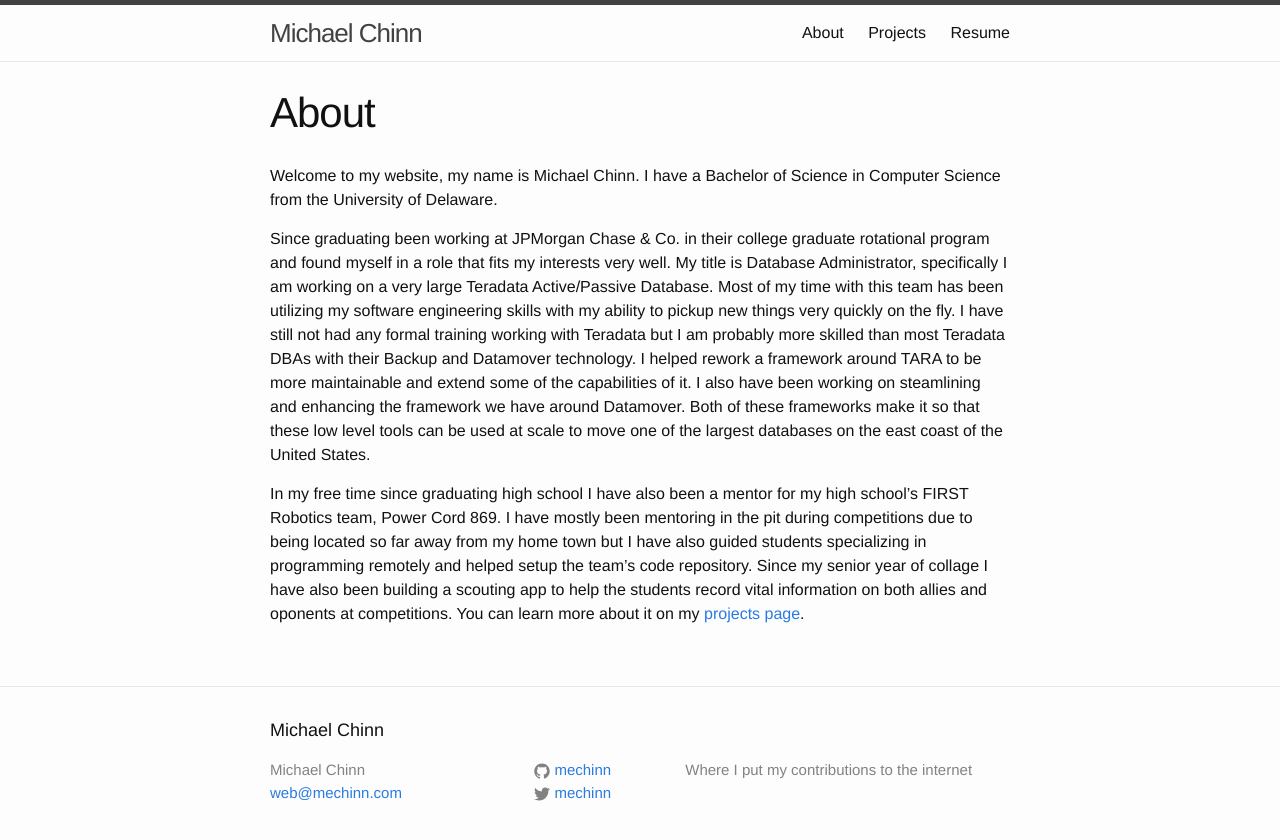
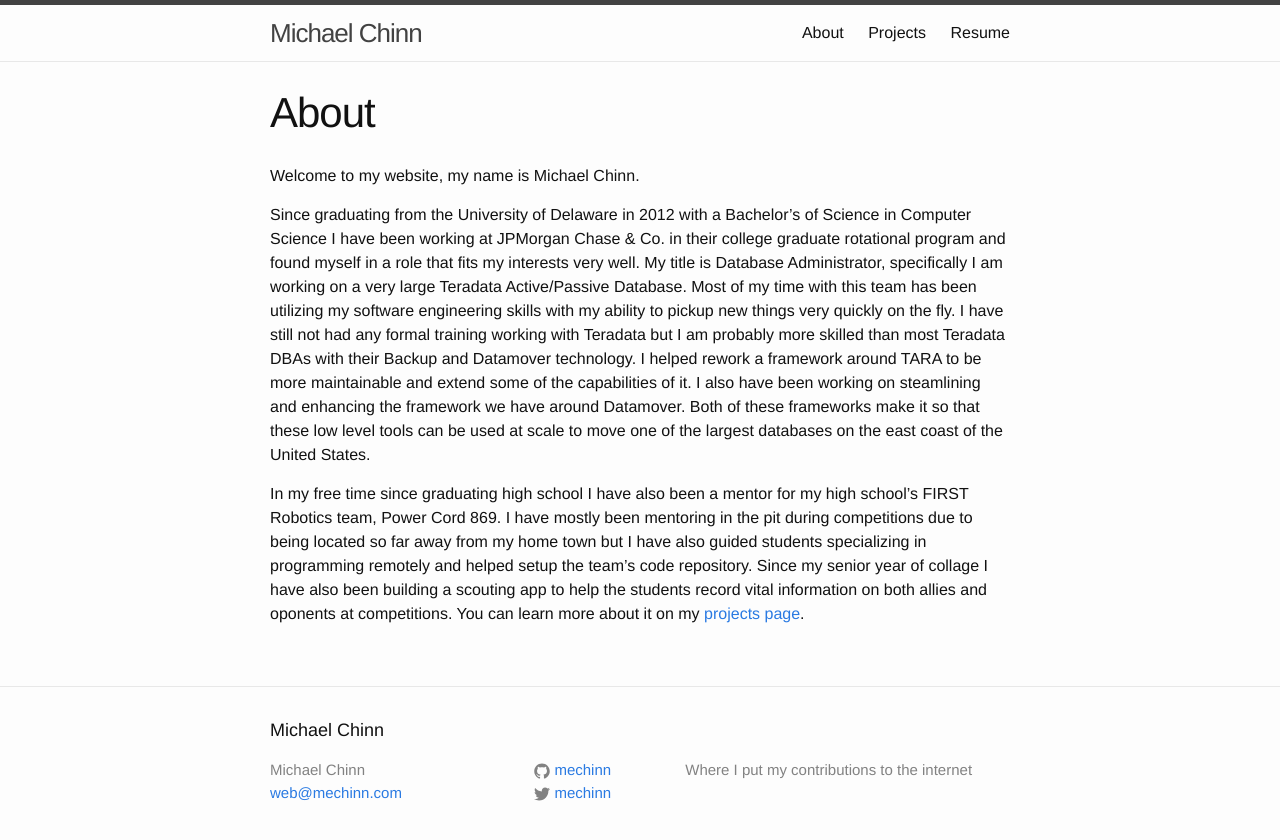
Before and after one commit to mechinn/mechinn.github.io, a Jekyll site: the page built from about.md, in a window 1280 px wide. Shown: the top 840 px of the page. Built offline with Jekyll 4.4.1, drawn with Linux system fonts in a browser that asks for light colours.

Commit message:
updated about me

```diff
--- a/about.md
+++ b/about.md
@@ -5,8 +5,8 @@
 published: true
 ---
 
-Welcome to my website, my name is Michael Chinn. I have a Bachelor of Science in Computer Science from the University of Delaware.
+Welcome to my website, my name is Michael Chinn.
 
-Since graduating been working at JPMorgan Chase & Co. in their college graduate rotational program and found myself in a role that fits my interests very well. My title is Database Administrator, specifically I am working on a very large Teradata Active/Passive Database. Most of my time with this team has been utilizing my software engineering skills with my ability to pickup new things very quickly on the fly. I have still not had any formal training working with Teradata but I am probably more skilled than most Teradata DBAs with their Backup and Datamover technology. I helped rework a framework around TARA to be more maintainable and extend some of the capabilities of it. I also have been working on steamlining and enhancing the framework we have around Datamover. Both of these frameworks make it so that these low level tools can be used at scale to move one of the largest databases on the east coast of the United States.
+Since graduating from the University of Delaware in 2012 with a Bachelor's of Science in Computer Science I have been working at JPMorgan Chase & Co. in their college graduate rotational program and found myself in a role that fits my interests very well. My title is Database Administrator, specifically I am working on a very large Teradata Active/Passive Database. Most of my time with this team has been utilizing my software engineering skills with my ability to pickup new things very quickly on the fly. I have still not had any formal training working with Teradata but I am probably more skilled than most Teradata DBAs with their Backup and Datamover technology. I helped rework a framework around TARA to be more maintainable and extend some of the capabilities of it. I also have been working on steamlining and enhancing the framework we have around Datamover. Both of these frameworks make it so that these low level tools can be used at scale to move one of the largest databases on the east coast of the United States.
 
 In my free time since graduating high school I have also been a mentor for my high school's FIRST Robotics team, Power Cord 869. I have mostly been mentoring in the pit during competitions due to being located so far away from my home town but I have also guided students specializing in programming remotely and helped setup the team's code repository. Since my senior year of collage I have also been building a scouting app to help the students record vital information on both allies and oponents at competitions. You can learn more about it on my [projects page](/projects/).
```
